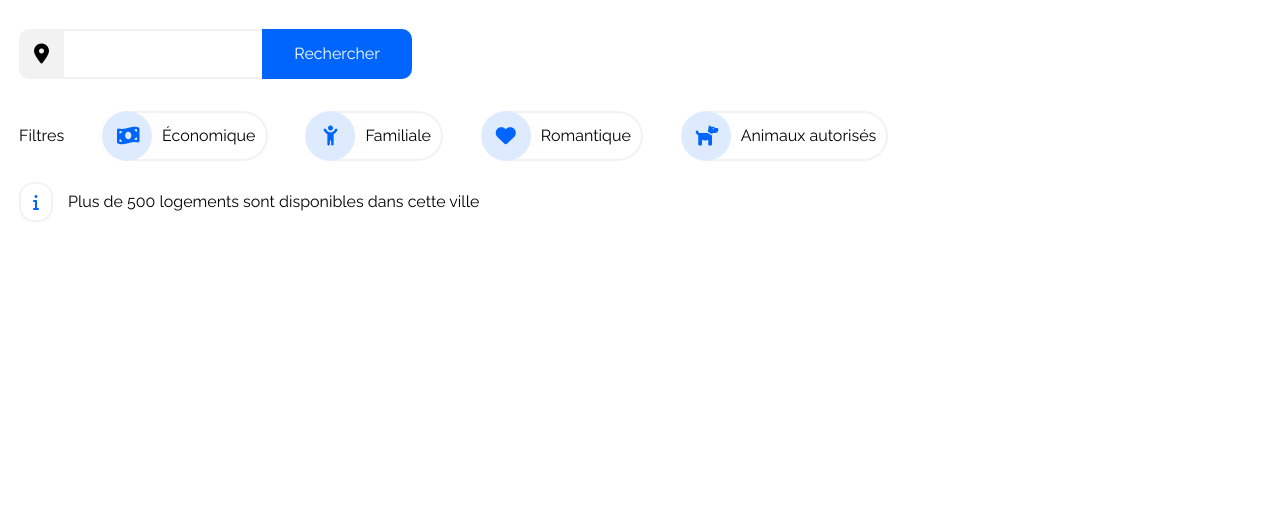
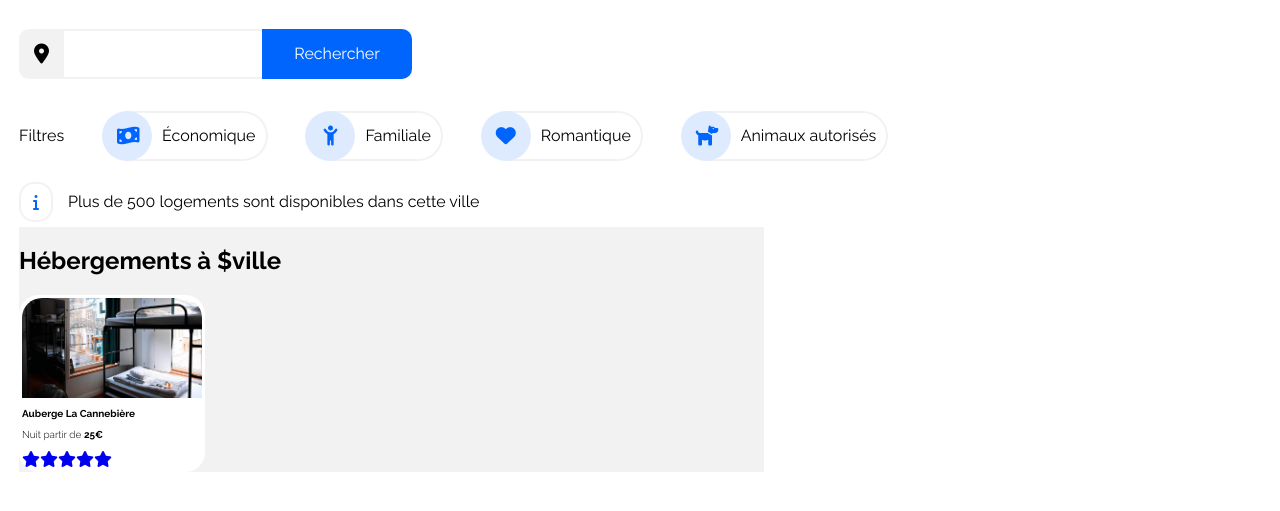
Before and after one commit to Al3xC4b/Projet_2_Dev_Web_OC, a plain HTML site: page index.html in a window 1280 px wide. Shown: the part 201-712 px from the top of the page. Drawn offline with Linux system fonts and the light colour scheme.

Commit message:
Section résultats card

```diff
--- a/css/styles.css
+++ b/css/styles.css
@@ -162,10 +162,73 @@ header
     margin-right: 15px;
 }
 
+/* Mise en forme de la partie résultats par ville */
+.result
+{
+    display: flex;
+    justify-content: space-between;
+}
+
+.result-city
+{
+    width: 60%;
+    background-color: rgb(242,242,242);
+}
+
+.result-city-card
+{
+    width: 25%;
+    background-color: white;
+    border: 3px solid white;
+    border-radius: 20px 20px;
+}
+
+.result-city-card a
+{
+    text-decoration: none;
+}
+
+.result-city-card-img
+{
+    height: 100px;
+}
+
+.result-city-card-img img
+{
+    object-fit: cover;
+    width: 100%;
+    height: 100%;
+    border-radius: 20px 20px 0 0;
+}
+
+.result-city-card-body-title h3
+{
+    color: black;
+    font-weight: 700;
+    font-size: 10px;
+}
+
+.result-city-card-body-price p
+{
+    color: black;
+    font-weight: 300;
+    font-size: 10px;
+}
+
+.result-city-card-body-price span
+{
+    font-weight: 700;
+}
+
+.result-most-popular
+{
+    width: 30%
+}
+
 
 /* Règles CSS pour tablette */
 
-@media all and (min-device-width:769px and (max-device-width: 992px)
+@media all and (min-device-width:769px) and (max-device-width: 992px)
 {
 
 }
--- a/index.html
+++ b/index.html
@@ -78,6 +78,34 @@
                     </div>
 
                 </section>
+
+                <section class="result">
+                    <div class="result-city">
+                        <h2>Hébergements à $ville</h2>
+                        <div class="result-city-card">
+                            <a href="#">
+                                <div class="result-city-card-img">
+                                    <img src="assets/hebergements/4_small/marcus-loke-WQJvWU_HZFo-unsplash.jpg" alt="Photo hébergement Auberge La
+                                    Cannebière"/>
+                                </div>
+                                <div class="result-city-card-body">
+                                    <div class="result-city-card-body-title">
+                                        <h3>Auberge La Cannebière</h3>
+                                    </div>
+                                    <div class="result-city-card-body-price">
+                                        <p>Nuit  partir de <span>25€</span></p>
+                                    </div>
+                                    <div class="result-city-scard-body-rating">
+                                        <i class="fa-solid fa-star star1"></i><i class="fa-solid fa-star star2"></i><i class="fa-solid fa-star star3"></i><i class="fa-solid fa-star star4"></i><i class="fa-solid fa-star star5"></i>
+                                    </div>
+                                </div>
+                            </a>
+                        </div>
+                    </div>
+                    <div class="result-most-popular">
+
+                    </div>
+                </section>
             </main>
 
             <!-- Partie footer -->
```
